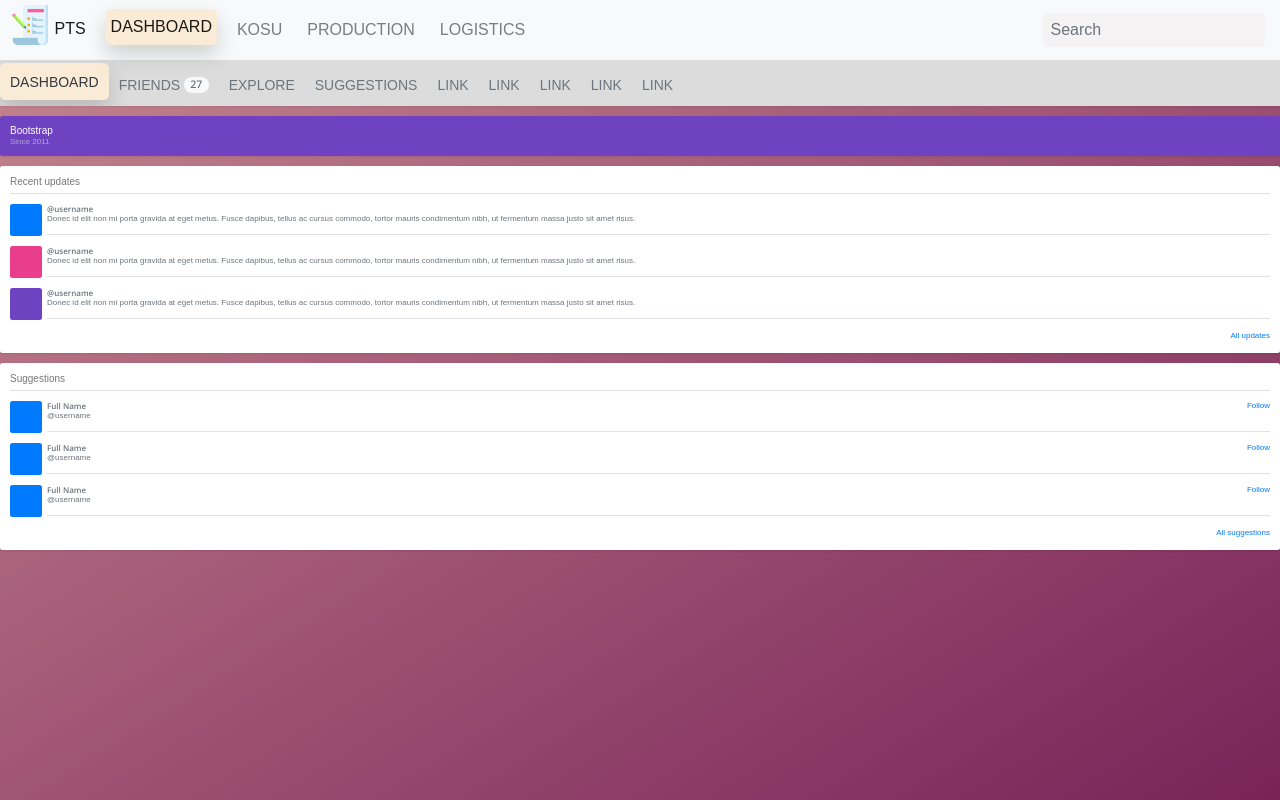
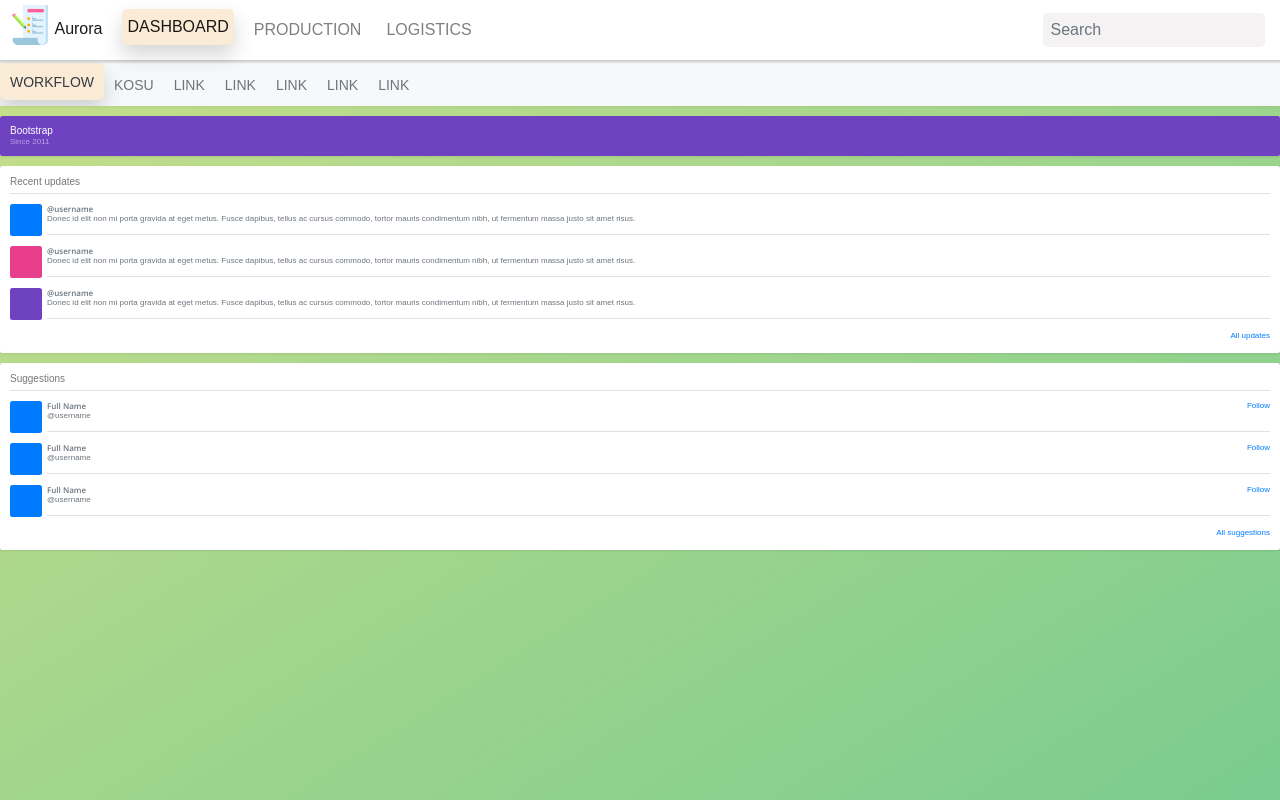
Before and after one commit to Oddisey000/pts, a website: page index.html in a window 1280 px wide. Drawn offline with Linux system fonts and the light colour scheme; a web font is replaced by a local one.

Commit message:
Changing the colors

```diff
--- a/dev/sass/abstracts/_variables.scss
+++ b/dev/sass/abstracts/_variables.scss
@@ -1,7 +1,7 @@
 // Define colors
 $color-primary: #eb2f64;
-$color-primary-light: #C6878F;
-$color-primary-dark: #792359;
+$color-primary-light: #c9df8a;
+$color-primary-dark: #7acc8f;
 
 $color-light-1: #E6BEAE;
 $color-dark-1: #B2967D;
--- a/dev/sass/components/_header.scss
+++ b/dev/sass/components/_header.scss
@@ -14,6 +14,9 @@
 
 .navbar {
     font-size: $default-font-size;
+    background: #fff;
+	box-shadow: 0 0 1px 1px rgba(20,23,28,.1),0 3px 1px 0 rgba(20,23,28,.1);
+	min-width: 80rem;
 }
 
 .nav-item {
@@ -43,6 +46,10 @@
         opacity: 0;
       }
     }
+}
+
+.nav {
+    background: #f7f8fa !important;
 }
 
 .active {
--- a/index.html
+++ b/index.html
@@ -13,22 +13,15 @@
   <title>Plan and track system</title>
 </head>
 <body>
-  <nav class="navbar navbar-expand-lg fixed-top navbar-light bg-light">
+  <nav class="navbar navbar-expand fixed-top navbar-light">
     <div class="brand">
       <img src="assets/img/favicon.png" alt="App image" class="brand__img">
-      <p class="navbar-brand mr-auto mr-lg-0 brand__text">PTS</p>
+      <p class="navbar-brand mr-auto mr-lg-0 brand__text">Aurora</p>
     </div>
-    <button class="navbar-toggler p-0 border-0" type="button" data-toggle="offcanvas">
-      <span class="navbar-toggler-icon"></span>
-    </button>
-
-    <div class="navbar-collapse offcanvas-collapse" id="navbarsExampleDefault">
+    <div class="navbar-collapse offcanvas-expand" id="navbarsExampleDefault">
       <ul class="navbar-nav mr-auto">
         <li class="nav-item">
           <a class="nav-link active" href="#">Dashboard</a>
-        </li>
-        <li class="nav-item">
-          <a class="nav-link" href="#">Kosu</a>
         </li>
         <li class="nav-item">
           <a class="nav-link" href="#">Production</a>
@@ -45,13 +38,8 @@
 
   <div class="nav-scroller bg-white shadow-sm second-header">
     <nav class="nav nav-underline second-header__nav">
-      <a class="nav-link active" href="#">Dashboard</a>
-      <a class="nav-link" href="#">
-        Friends
-        <span class="badge badge-pill bg-light align-text-bottom">27</span>
-      </a>
-      <a class="nav-link" href="#">Explore</a>
-      <a class="nav-link" href="#">Suggestions</a>
+      <a class="nav-link active" href="#">Workflow</a>
+      <a class="nav-link" href="#">Kosu</a>
       <a class="nav-link" href="#">Link</a>
       <a class="nav-link" href="#">Link</a>
       <a class="nav-link" href="#">Link</a>
```
Also changed, not shown: dev/css/style_dev.css.
